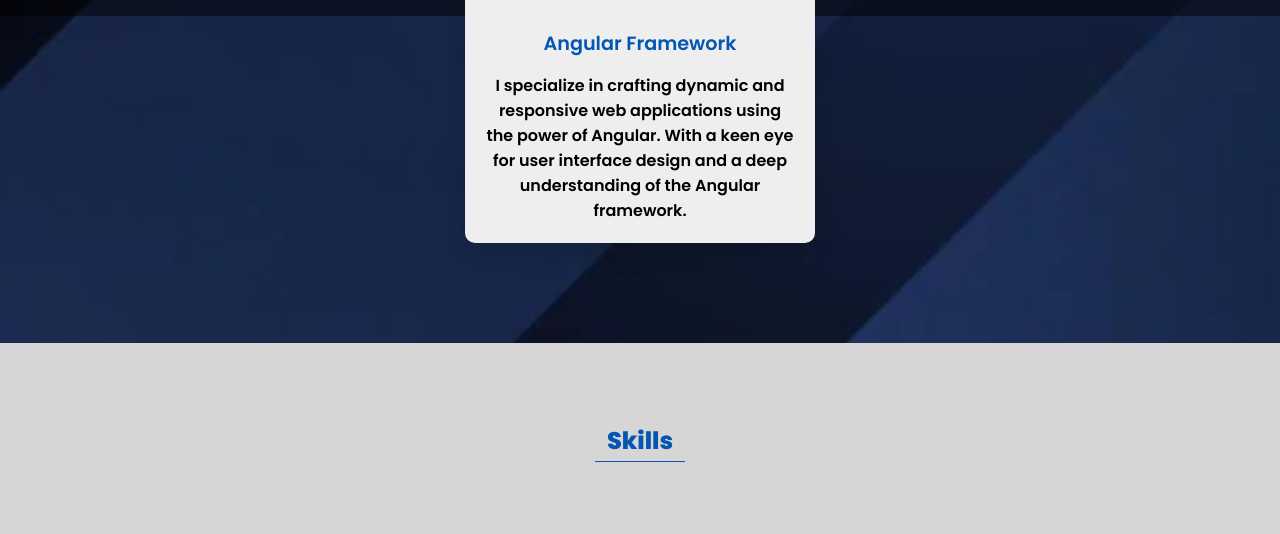
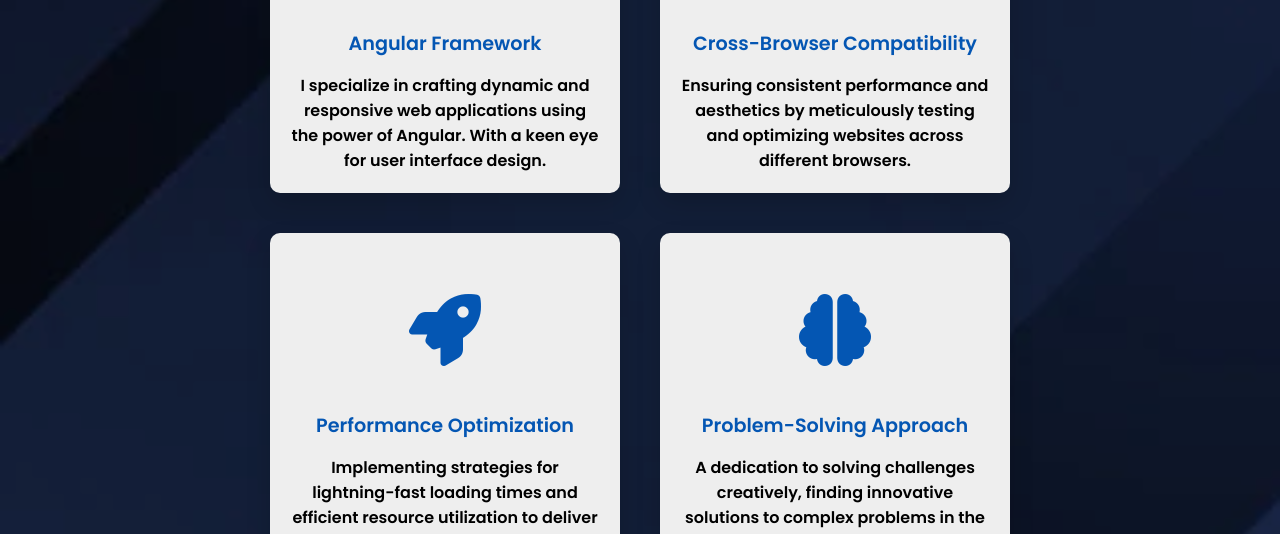
Before and after one commit to Abdulrahman-Muhammed74/Portfolio, a plain HTML site: page index.html in a window 1280 px wide. Shown: the part 1546-2080 px from the top of the page. Drawn offline with Linux system fonts and the light colour scheme; a web font is replaced by a local one.

Commit message:
some changes

```diff
--- a/index.html
+++ b/index.html
@@ -42,7 +42,7 @@
                 <a href="http://www.linkedin.com/in/abdulrahman-muhammad-09941b229" target="_blank"><i
                         class="fa-brands fa-linkedin"></i></a>
                 <a href="https://github.com/Abdulrahman-Muhammed74" target="_blank"><i
-                    class="fa-brands fa-github-square"></i></a>
+                        class="fa-brands fa-github-square"></i></a>
                 <a href="https://wa.me/01117976796" target="_blank"> <i class="fa-brands fa-whatsapp-square"></i></a>
                 <a href="https://accounts.google.com/servicelogin/signinchooser?flowName=GlifWebSignIn&flowEntry=ServiceLogin"
                     target="_blank"> <i class="fa-solid fa-envelope"></i></a>
@@ -63,7 +63,7 @@
                     <i class="fa-solid fa-desktop"></i>
                 </div>
                 <div class="info">
-                    <h3>Web Design</h3>
+                    <h3>Web Development</h3>
                     <p>I have the ability to design and build user interface that is responsive to all screens using the
                         required methodologies </p>
                 </div>
@@ -85,7 +85,35 @@
                 <div class="info">
                     <h3> Angular Framework</h3>
                     <p>I specialize in crafting dynamic and responsive web applications using the power of Angular. With
-                        a keen eye for user interface design and a deep understanding of the Angular framework. </p>
+                        a keen eye for user interface design. </p>
+                </div>
+            </div>
+            <div class="card">
+                <div class="icon">
+                    <i class="fa-solid fa-window-restore"></i> </div>
+                <div class="info">
+                    <h3>Cross-Browser Compatibility</h3>
+                    <p>Ensuring consistent performance and aesthetics by meticulously testing and optimizing websites
+                        across different browsers. </p>
+                </div>
+            </div>
+            <div class="card">
+                <div class="icon">
+                    <i class="fa-solid fa-rocket"></i>
+                </div>
+                <div class="info">
+                    <h3>Performance Optimization</h3>
+                    <p>Implementing strategies for lightning-fast loading times and efficient resource utilization to
+                        deliver an optimal user experience. </p>
+                </div>
+            </div>
+            <div class="card">
+                <div class="icon">
+                    <i class="fa-solid fa-brain"></i>
+                </div>
+                <div class="info">
+                    <h3> Problem-Solving Approach</h3>
+                    <p>A dedication to solving challenges creatively, finding innovative solutions to complex problems in the world of front-end development.</p>
                 </div>
             </div>
         </div>
--- a/style.css
+++ b/style.css
@@ -44,7 +44,7 @@ ul {
 .tittle_2 {
   display: flex;
   justify-content: center;
-  color: #eee !important;
+  color: rgb(189, 189, 189) !important;
   font-size: 1.5em;
   font-weight: 800;
   margin-bottom: 80px;
@@ -76,16 +76,6 @@ header nav .toggle-menu {
   font-size: 22px;
 }
 
-@media (min-width: 769px) and (max-width: 1200px) {
-  header {
-    padding: 10px 50px;
-  }
-}
-@media (min-width: 767px) {
-  header nav .toggle-menu {
-    display: none;
-  }
-}
 header nav a {
   display: flex;
 }
@@ -115,8 +105,7 @@ header nav a {
   transform: translateY(-3px);
   border-bottom: 1px solid rgb(121, 2, 121);
 }
-/*end header*/
-/*start main section*/
+
 section {
   padding: 80px 150px;
 }
@@ -133,15 +122,6 @@ section {
   animation: typing 2.5s steps(40, end), blink-caret 0.75s step-end infinite;
 }
 
-@keyframes typing {
-  from {
-    width: 0;
-  }
-
-  to {
-    width: 100%;
-  }
-}
 .main {
   width: 100%;
   height: 100vh;
@@ -218,20 +198,13 @@ section {
 .cards {
   background-image: url("images/74.webp");
   background-size: cover;
+  background-color: rgba(0, 0, 0, 0.25);
+  background-blend-mode: overlay;
   background-repeat: no-repeat;
   position: relative;
   text-align: center;
   width: 100%;
   min-height: 100vh;
-}
-.cards::after {
-  content: "";
-  position: absolute;
-  width: 100%;
-  height: 70%;
-  top: 0;
-  left: 0;
-  background-color: rgb(0 0 0 / 50%);
 }
 .cards .content {
   display: flex;
@@ -325,12 +298,9 @@ section {
 }
 
 .projects {
-  background-image: url("images/wall.jpeg");
+  background-color: #1b1e27;
   width: 100%;
-  background-color: rgba(0, 0, 0, 0.25);
-  background-blend-mode: overlay;
-
-  height: 100vh;
+  min-height: 100vh;
   position: relative;
 }
 
@@ -377,8 +347,7 @@ section {
 .project-card .pinfo a:hover {
   color: black;
 }
-/*end project*/
-/*start contact*/
+
 .contact {
   width: 100%;
   min-height: 100vh;
@@ -441,8 +410,6 @@ section {
   font-weight: bold;
 }
 
-/*end contact*/
-/*start footer*/
 .footer {
   background-color: #1b1e27;
   color: white;
@@ -558,13 +525,13 @@ section {
   .main {
     justify-content: center !important;
   }
-  .main h2,.main h3{
+  .main h2,
+  .main h3 {
     font-size: 18px;
   }
-  .main h2 span{
+  .main h2 span {
     font-size: 26px;
   }
-
 }
 @media (max-width: 1153px) {
   section .img img {
@@ -594,3 +561,23 @@ section {
     font-weight: 500;
   }
 }
+@media (min-width: 769px) and (max-width: 1200px) {
+  header {
+    padding: 10px 50px;
+  }
+}
+@media (min-width: 767px) {
+  header nav .toggle-menu {
+    display: none;
+  }
+}
+
+@keyframes typing {
+  from {
+    width: 0;
+  }
+
+  to {
+    width: 100%;
+  }
+}
```
Also changed, not shown: main.js (+0 -8 lines).
